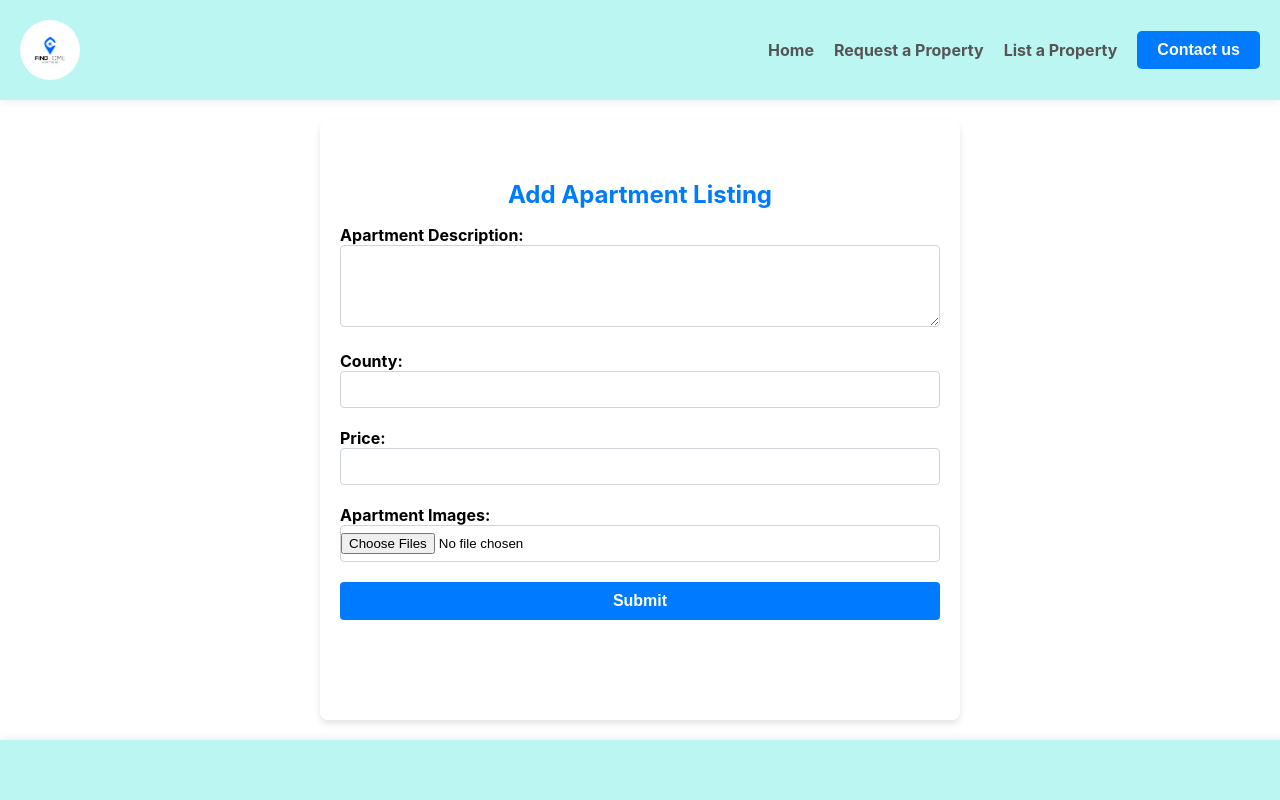
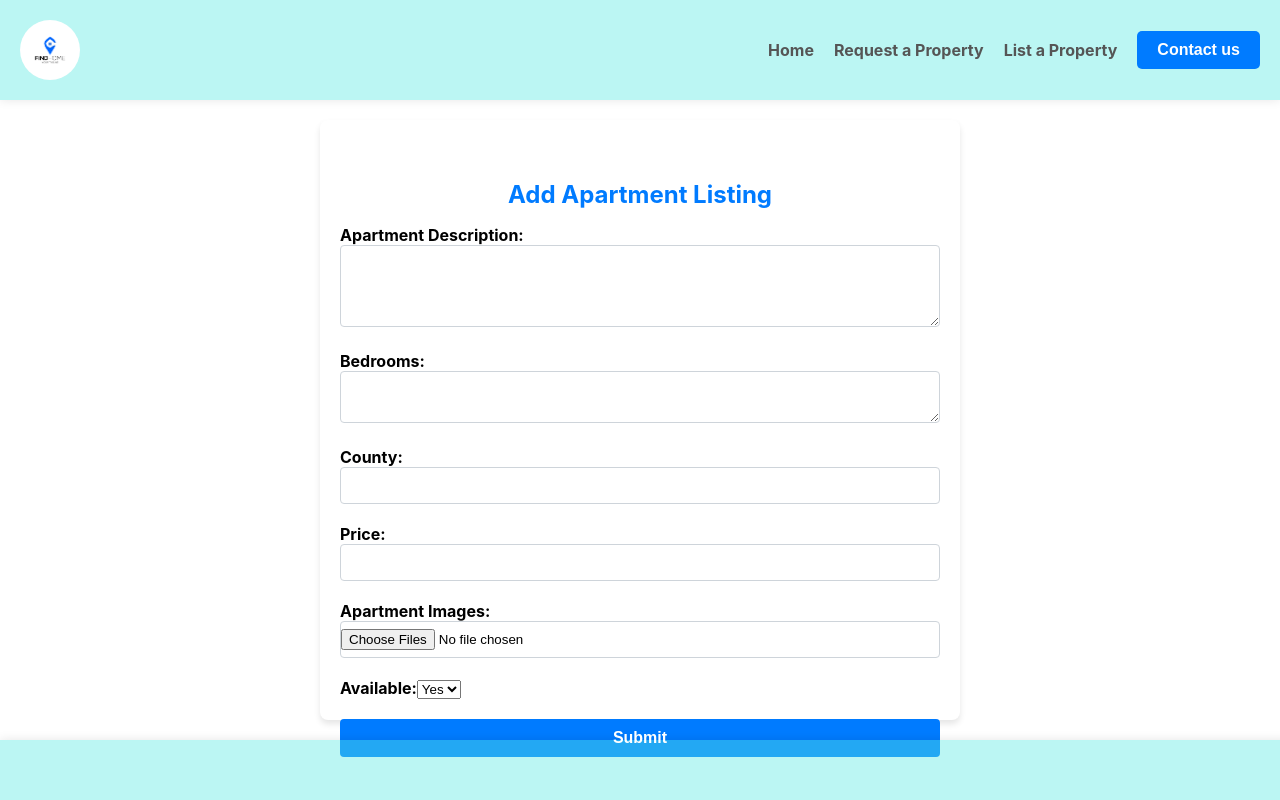
Before and after one commit to VictorMurithi/online-rental-housing-system, a React (Create React App) app in the folder frontend/: page /add-apartment in a window 1280 px wide. Shown: the top 800 px of the page. Built offline with nearby package versions, Linux system fonts and the light colour scheme.

Commit message:
added bedroom field to form

```diff
--- a/frontend/src/components/AddApartmentForm.js
+++ b/frontend/src/components/AddApartmentForm.js
@@ -1,19 +1,21 @@
-// AddApartmentForm.js
 import React, { useState } from "react";
 import Navbar from "../layout/Navbar";
 import Footer from "../layout/Footer";
 import "../App.css";
 
 export default function AddApartmentForm() {
-    const [description, setDescription] = useState("");
-    const [county, setCounty] = useState("");
-    const [price, setPrice] = useState("");
-    const [images, setImages] = useState([]);
+    const [apartment, setApartment] = useState({
+        description: "",
+        county: "",
+        price: "",
+        images: [],
+        is_available: true
+    });
 
     const handleSubmit = (event) => {
         event.preventDefault();
         // Here you can handle form submission, e.g., send data to backend
-        console.log("Form submitted:", { description, county, price, images });
+        console.log("Form submitted:", apartment);
     };
 
     return (
@@ -28,8 +30,18 @@ export default function AddApartmentForm() {
                             className="form-control"
                             id="description"
                             rows="4"
-                            value={description}
-                            onChange={(e) => setDescription(e.target.value)}
+                            value={apartment.description}
+                            onChange={(e) => setApartment({ ...apartment, description: e.target.value })}
+                        ></textarea>
+                    </div>
+                    <div className="form-group">
+                        <label htmlFor="bedrooms">Bedrooms:</label>
+                        <textarea
+                            type="number"
+                            className="form-control"
+                            id="bedrooms"
+                            value={apartment.bedrooms}
+                            onChange={(e) => setApartment({ ...apartment, bedrooms: e.target.value })}
                         ></textarea>
                     </div>
                     <div className="form-group">
@@ -38,8 +50,8 @@ export default function AddApartmentForm() {
                             type="text"
                             className="form-control"
                             id="county"
-                            value={county}
-                            onChange={(e) => setCounty(e.target.value)}
+                            value={apartment.county}
+                            onChange={(e) => setApartment({ ...apartment, county: e.target.value })}
                         />
                     </div>
                     <div className="form-group">
@@ -48,8 +60,8 @@ export default function AddApartmentForm() {
                             type="text"
                             className="form-control"
                             id="price"
-                            value={price}
-                            onChange={(e) => setPrice(e.target.value)}
+                            value={apartment.price}
+                            onChange={(e) => setApartment({ ...apartment, price: e.target.value })}
                         />
                     </div>
                     <div className="form-group">
@@ -59,8 +71,20 @@ export default function AddApartmentForm() {
                             className="form-control-file"
                             id="images"
                             multiple
-                            onChange={(e) => setImages(e.target.files)}
+                            onChange={(e) => setApartment({ ...apartment, images: e.target.files })}
                         />
+                    </div>
+                    <div className="form-group">
+                        <label htmlFor="is_available">Available:</label>
+                        <select
+                            className="form-control"
+                            id="is_available"
+                            value={apartment.is_available}
+                            onChange={(e) => setApartment({ ...apartment, is_available: e.target.value })}
+                        >
+                            <option value={true}>Yes</option>
+                            <option value={false}>No</option>
+                        </select>
                     </div>
                     <button type="submit" className="btn btn-primary btn-block">
                         Submit
```
